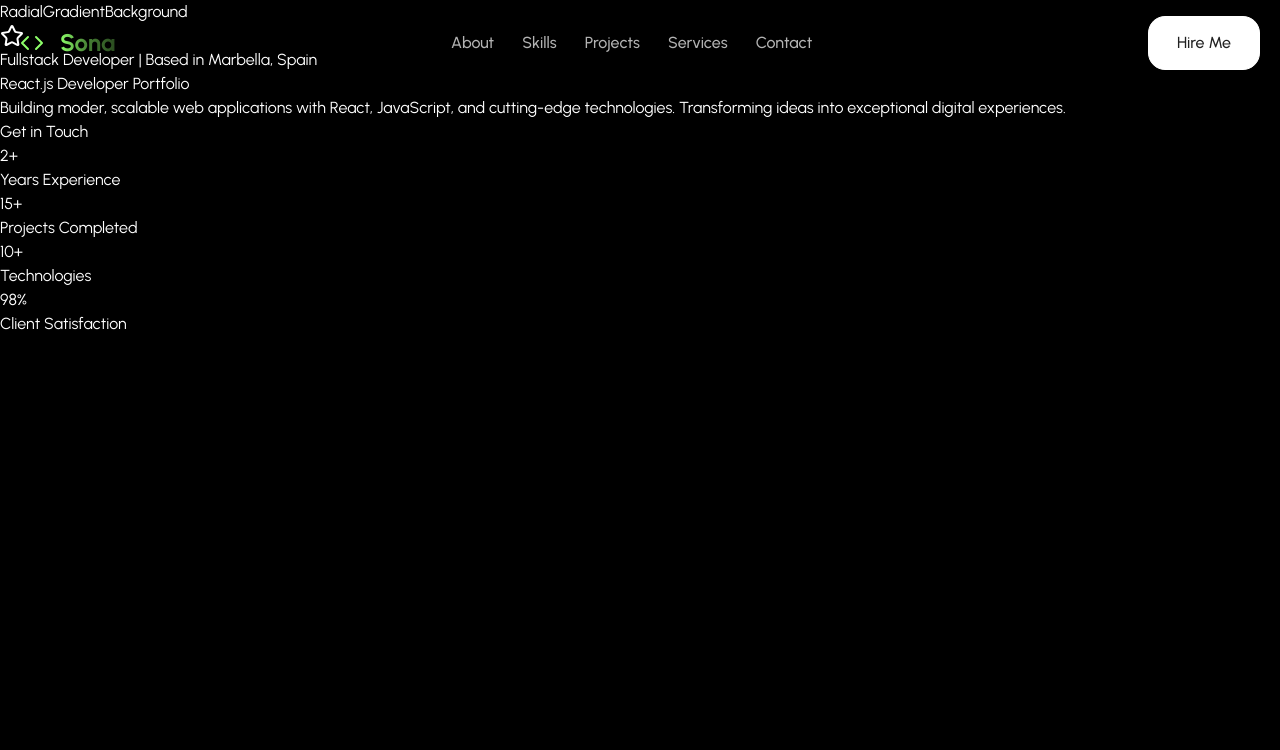
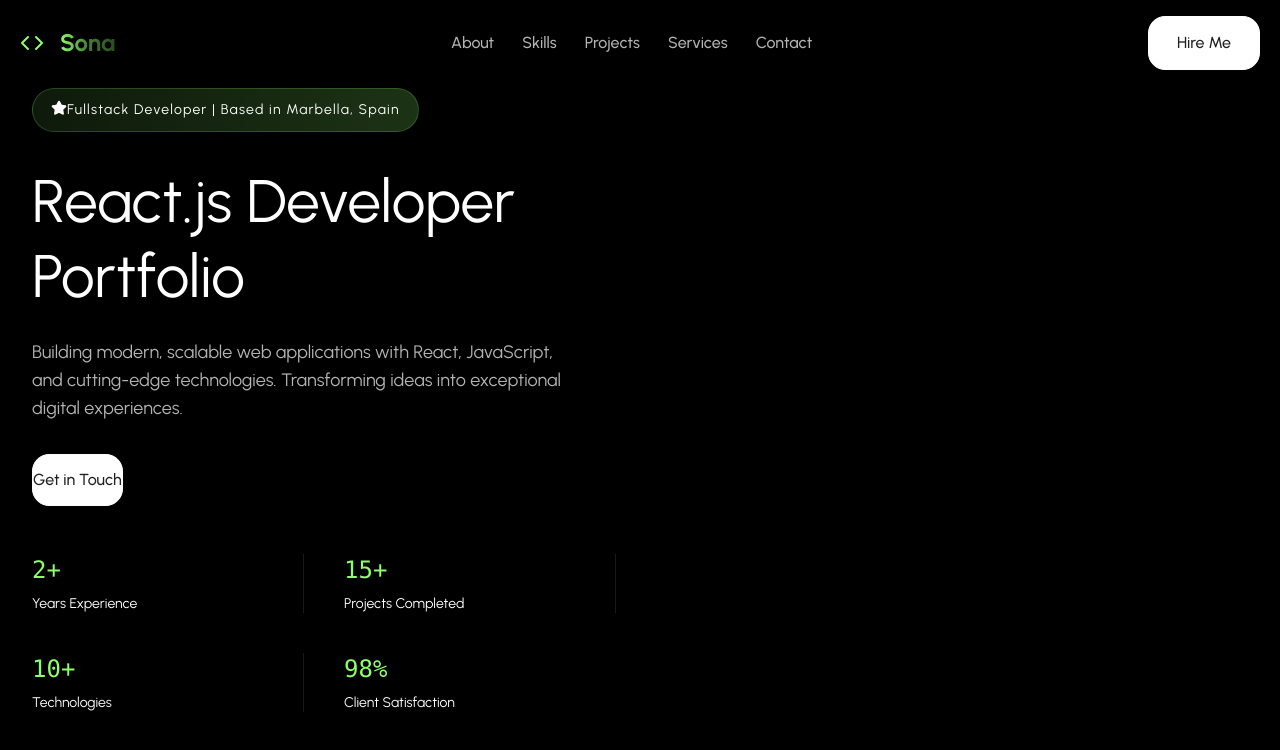
Before and after one commit to sonaiv13/portfolio_demo, a React (Vite) app: page / in a window 1280 px wide. Shown: the top 750 px of the page. Built offline with nearby package versions, Linux system fonts and the light colour scheme.

Commit message:
Classnames of Hero section done

```diff
--- a/src/components/sections/Hero.jsx
+++ b/src/components/sections/Hero.jsx
@@ -8,54 +8,54 @@ import RadialGradientBackground from "../backgrounds/RadialGradientBackground.js
 
 const Hero = () => {
     return (
-        <section className=''>
-            <RadialGradientBackground variant='hero'/>
+        <section className='relative min-h-screen flex items-center overflow-hidden bg-black'>
+            {/* <RadialGradientBackground variant='hero'/> */}
 
             {/* Content Container */}
-            <div className=''>
-                <div className=''>
+            <div className='relative z-10 max-w-7xl mx-auto px-4 sm:px-6 lg:px-8 py-20 w-full'>
+                <div className='grid grid-cols-1 lg:grid-cols-2 gap-12 items-center'>
                     {/* Left Column - Content */}
-                    <div className=''>
+                    <div className='text-left'>
                         <FadeIn delay={0}>
-                            <div className=''>
-                                <Star className=''/>
-                                <span className=''>
+                            <div className='inline-flex itms-center gp-2.5 px-[18px] py-[11px] mb-8 bg-linear-to-r from-primary/10 via-primary/15 to-primary/20 border border-primary/20 rounded-full'>
+                                <Star className='w-4 h-4 text-white fill-white'/>
+                                <span className='text-xs md:text-sm text-white tracking-[1.2px]'>
                                     {PERSONAL_INFO.title} | Based in {PERSONAL_INFO.location}
                                 </span>
                             </div>
                         </FadeIn>
 
                         <FadeIn  delay={100}>
-                            <h1 className=''>
+                            <h1 className='text-4xl md:text-5xl lg:text-6xl font-normal text-white mb-6 leading-tight'>
                                 React.js Developer Portfolio
                             </h1>
                         </FadeIn>
 
                         <FadeIn delay={200}>
-                            <p className=''>
-                                Building moder, scalable web applications with React, JavaScript, and cutting-edge technologies. Transforming ideas into exceptional digital experiences.
+                            <p className='text-lg text-white/70 max-w-[550px] mb-8'>
+                                Building modern, scalable web applications with React, JavaScript, and cutting-edge technologies. Transforming ideas into exceptional digital experiences.
                             </p>
                         </FadeIn>
 
                         <FadeIn delay={300}>
                             <button
                                 onClick={() => scrollToSection('contact')}
-                                className=''
+                                className='inline-flex items-center gap-0 mb-12 group'
                             >
-                                <div className=''>
+                                <div className='relative z-10 bg-white text-[#212121] rounded-[17px] py-[13px] text-base font-medium border border-white'>
                                     Get in Touch
                                 </div>
                             </button>
                         </FadeIn>
 
                         <FadeIn delay={400}>
-                            <div className=''>
+                            <div className='grid grid-cols-2 md:grig-cols-4 gap-10 max-w-full'>
                                 {STATS.map((stat, index) => (
-                                    <div key={index} className=''>
-                                        <div className=''>
+                                    <div key={index} className='text-left border-r border-white/10 pr-10 last:border-r-0'>
+                                        <div className='text-2xl font-normal text-primary mb-[8px] font-mono'>
                                             {stat.value}
                                         </div>
-                                        <p className=''>
+                                        <p className='text-sm text-white leading-snug'>
                                             {stat.label}
                                         </p>
                                     </div>
```
